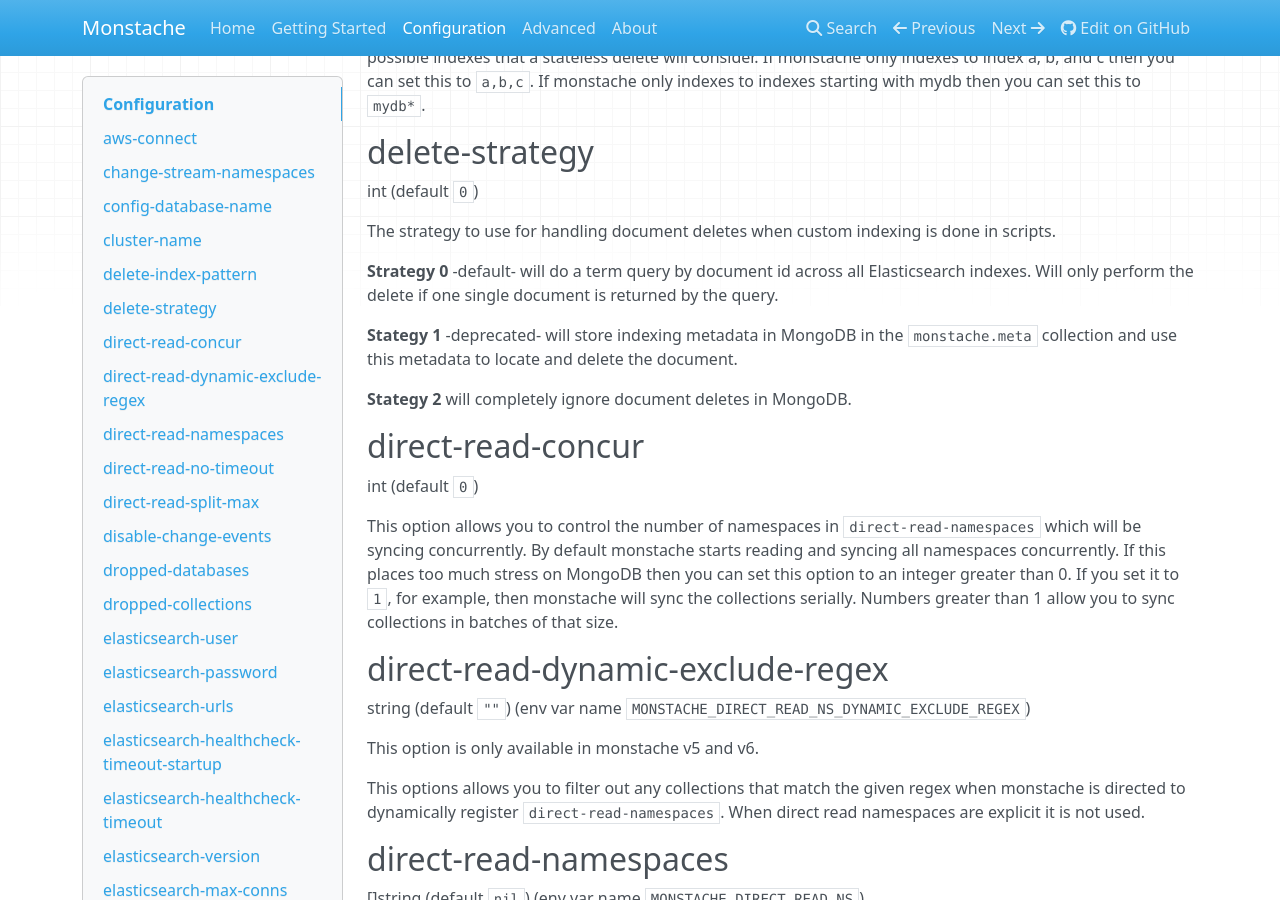
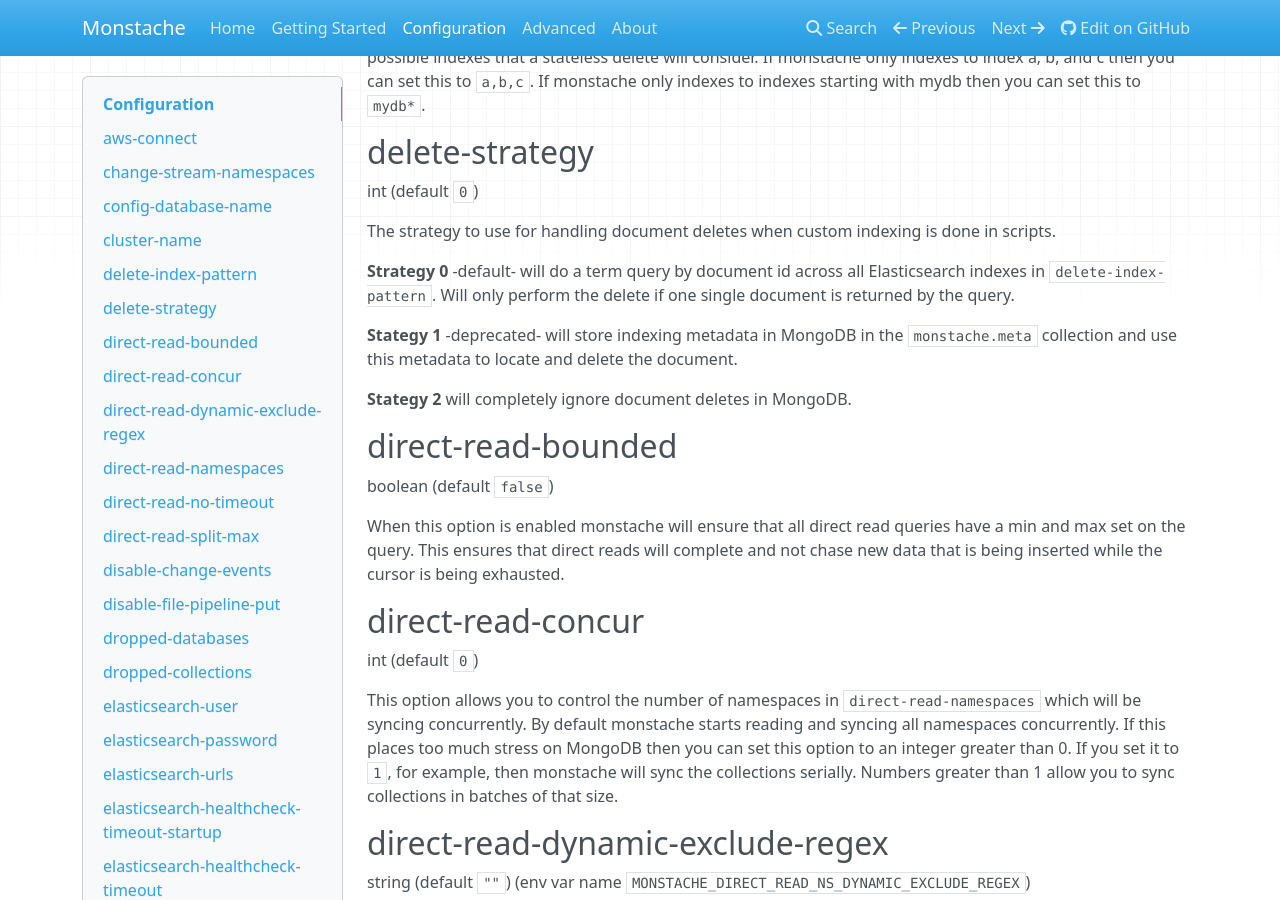
Before and after one commit to rwynn/monstache-site, an MkDocs documentation site: the page built from src/config.md, in a window 1280 px wide and 900 px high, scrolled down 2053 px. Built offline with MkDocs 1.6.1, drawn with Linux system fonts in a browser that asks for light colours; nearby versions of some CDN libraries; a style sheet for code colours, icons or effects is not loaded; some of the changed text lies outside the part shown.

Commit message:
update docs

````diff
--- a/docs/advanced/index.html
+++ b/docs/advanced/index.html
@@ -1329,6 +1329,9 @@
 <p>Returns at 200 status code with the text "ok" when monstache is running</p>
 <h4 id="stats">/stats<a class="headerlink" href="#stats" title="Permanent link">&para;</a></h4>
 <p>Returns the current indexing statistics in JSON format. Only available if stats are enabled</p>
+<h4 id="instance">/instance<a class="headerlink" href="#instance" title="Permanent link">&para;</a></h4>
+<p>Returns information about the running monstache process including whether or not it is currently enabled
+(a cluster will have one enabled process) and the most recent change event timestamp read from MongoDB.</p>
 <h4 id="debug-if-pprof-is-enabled">/debug (if pprof is enabled)<a class="headerlink" href="#debug-if-pprof-is-enabled" title="Permanent link">&para;</a></h4>
 <p>If the pprof setting is enabled the following endpoints are also made available:</p>
 <p>/debug/pprof/
--- a/docs/index.html
+++ b/docs/index.html
@@ -271,5 +271,5 @@
 
 <!--
 MkDocs version : 1.0.4
-Build Date UTC : 2019-07-20 15:19:34
+Build Date UTC : 2019-10-25 02:24:01
 -->
--- a/src/config.md
+++ b/src/config.md
@@ -94,11 +94,20 @@
 
 The strategy to use for handling document deletes when custom indexing is done in scripts.
 
-**Strategy 0** -default- will do a term query by document id across all Elasticsearch indexes. Will only perform the delete if one single document is returned by the query.
+**Strategy 0** -default- will do a term query by document id across all Elasticsearch indexes in `delete-index-pattern`.
+Will only perform the delete if one single document is returned by the query.
 
 **Stategy 1** -deprecated- will store indexing metadata in MongoDB in the `monstache.meta` collection and use this metadata to locate and delete the document.
 
 **Stategy 2** will completely ignore document deletes in MongoDB.
+
+## direct-read-bounded
+
+boolean (default `false`)
+
+When this option is enabled monstache will ensure that all direct read queries have a min and max set on the query.
+This ensures that direct reads will complete and not chase new data that is being inserted while the cursor is being
+exhausted.
 
 ## direct-read-concur
 
@@ -205,6 +214,32 @@
 
 When disable-change-events is true monstache will not listen to change events from the oplog or call watch on any collections.  This option is only
 useful if you are using [direct-read-namespaces](#direct-read-namespaces) to copy collections and would prefer not to sync change events.
+
+## disable-file-pipeline-put
+
+boolean (default `false`)
+
+This setting only applies to monstache versions 5 and 6.
+
+When this option is true monstache will not attempt to auto create an ingest pipeline named `attachment` with a `file` field
+at startup when `index-files` is enabled.  In this case the user must create the pipeline before running monstache.
+For example, the user must issue a command against Elasticsearch as follows prior to running monstache in order
+to index GridFS files:
+
+```
+PUT _ingest/pipeline/attachment
+{
+  "description" : "Extract file information",
+  "processors" : [
+    {
+      "attachment" : {
+        "field" : "file",
+        "indexed_chars" : -1
+      }
+    }
+  ]
+}
+```
 
 ## dropped-databases
 
````
Also changed, not shown: docs/config/index.html (+30 -1 lines), docs/sitemap.xml (+5 -5 lines), src/advanced.md (+5 -0 lines), docs/search/search_index.json, 1 other file.
